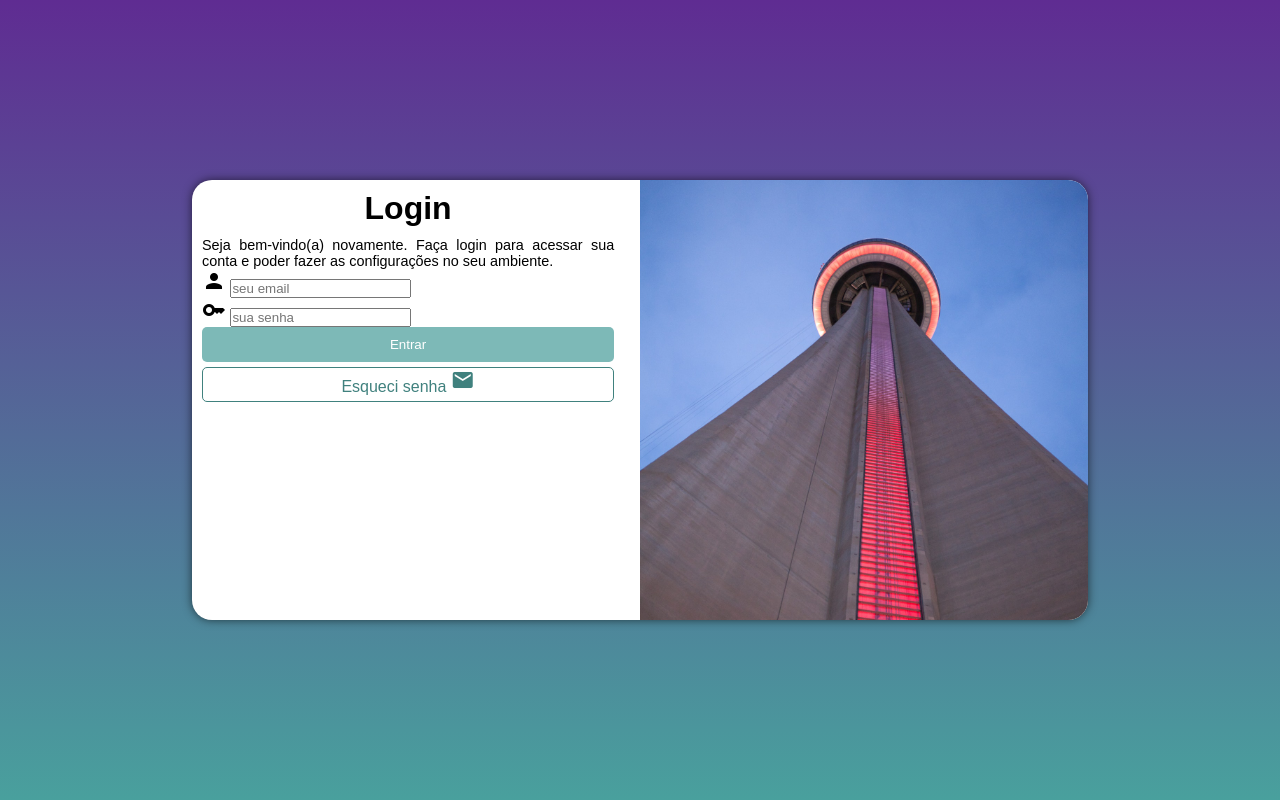
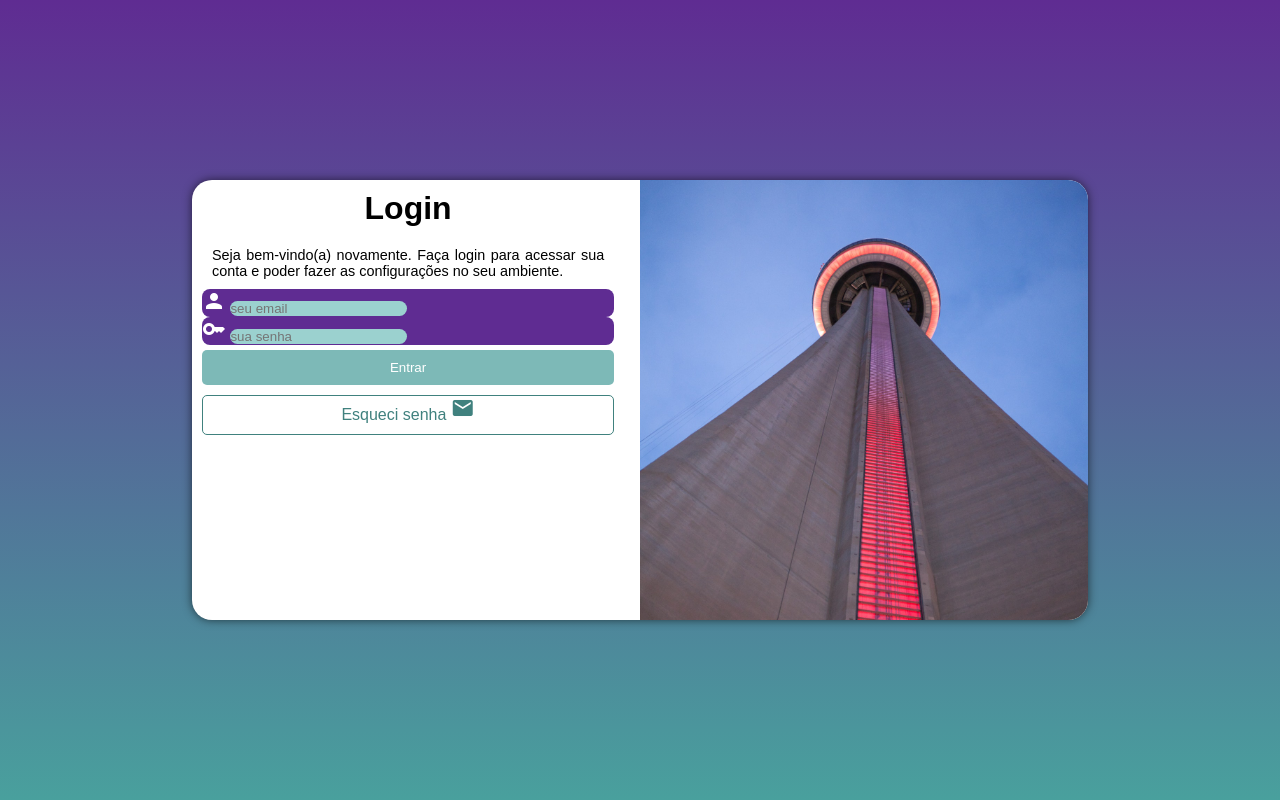
Before and after one commit to Felipeoliveeira/html-css, a PHP site: page / in a window 1280 px wide. Run offline with PHP 8.4, Linux system fonts and the light colour scheme.

Commit message:
configurando campo de email e senha

```diff
--- a/tela de login reponsivo/estilo/style.css
+++ b/tela de login reponsivo/estilo/style.css
@@ -49,6 +49,7 @@ h1{
 p{
     font-size: 0.8em;
     text-align: justify;
+    padding: 10px;
 }
 
 form > input[type=submit]{
@@ -59,7 +60,7 @@ form > input[type=submit]{
     border: 0px;
     color: white;
     border-radius: 5px;
-    margin-bottom: 5px;
+    margin-top: 5px;
 }
 form > input[type=submit]:hover{
     background-color: #40817e;
@@ -71,8 +72,26 @@ form > a{
     color: #40817e;
     border: 1px solid #40817e;
     border-radius: 5px;
-    padding-bottom: 5px;
+    padding-bottom: 10px;
+    margin-top: 10px;
 }
 form > a:hover{
    background-color: #8dece9;
 }
+form > div.campo{
+    background-color: #5f2c92;
+    color: white;
+    border-radius: 8px;
+    display: block;
+
+}
+div.campo > input[type=email]{
+    background-color:#9bd1cf ;
+    border: 0px;
+    border-radius: 8px;
+}
+div.campo > input[type=password]{
+    background-color:#9bd1cf;
+    border: 0px;
+    border-radius: 8px;
+}
```
